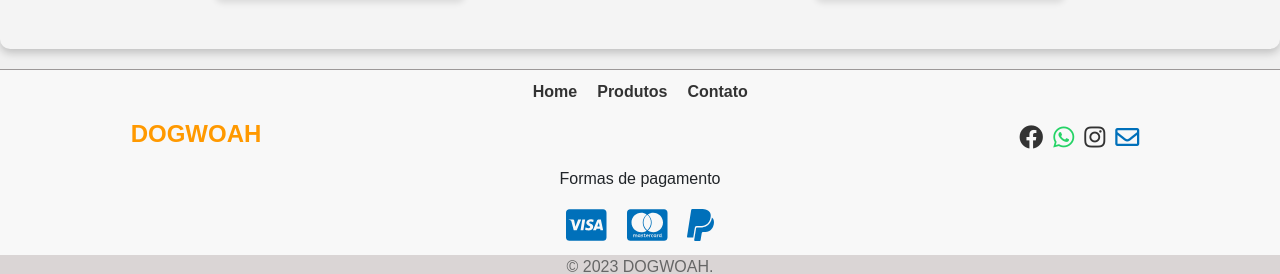
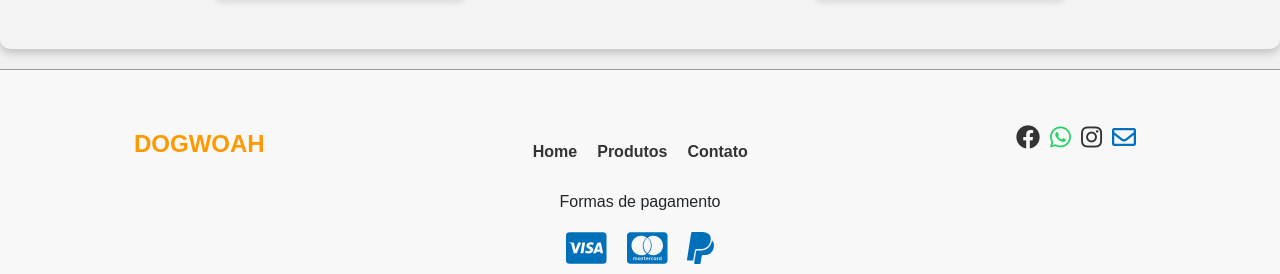
Before and after one commit to YusleisbisC/DogWoah, a React (Create React App) app: page / in a window 1280 px wide. Shown: the part 1422-1696 px from the top of the page. Built offline with nearby package versions, Linux system fonts and the light colour scheme.

Commit message:
Adicionando estilos á nova ul do footer

```diff
--- a/src/components/Footer.css
+++ b/src/components/Footer.css
@@ -21,7 +21,7 @@
     .footer-links ul {
         list-style: none;
         padding: 0;
-        margin: 10px;
+        margin-top: 70px;
         display: flex;
         gap: 20px;
       }
@@ -46,8 +46,43 @@
         font-size: 24px;
         font-weight: bold;
         color: #ff9900;
-        margin-top: 50px;
+        margin-top: 10px;
       }
+
+     /* Adicione este bloco de estilo para .footer-logo */
+      .footer-logo {
+        padding-top: 50px;
+        padding-bottom: 10px; /* Adicione um espaçamento inferior para manter os elementos próximos */
+      }
+
+    /*Adicionando estilos a lista não ordenada*/
+      .footer-logo ul {
+        list-style: none;
+        padding: 0;
+        margin-top: 10px;
+        margin-bottom: 10px;
+        display: flex;
+        gap: 10px;
+        flex-direction: column; /* Exibir os itens em coluna */
+        font-weight: bold;
+        font-size: 14px;
+        color: #333;
+      }
+
+      .footer-logo li {
+        margin: 0px;
+      }
+
+      .footer-logo a {
+        text-decoration: none;
+        color: #333;
+        transition: color 0.3s;
+      }
+
+      .footer-logo a:hover {
+        color: #ff9900;
+      }
+
 
       /* Estilos para los íconos de redes sociales */
       .footer-social a {
@@ -77,7 +112,8 @@
 
 
     /* Footer.css */
-.footer-payment {
+  .footer-payment {
+    padding-top: 50px;
     background-color: #f8f8f8;
     padding: 10px;
     text-align: center;
```
